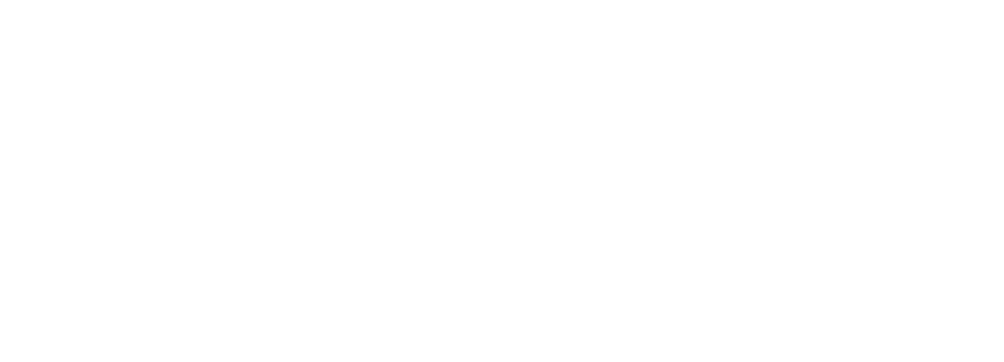
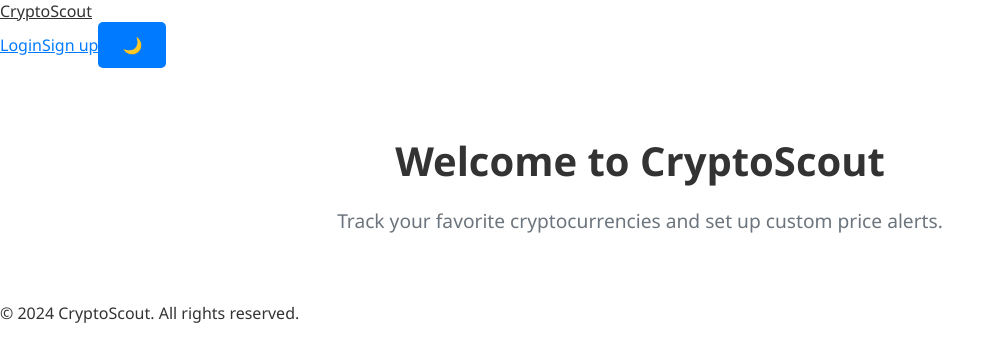
Before and after one commit to ChndrshP/cryptoScout, a React (Vite) app in the folder frontend/: page /home in a window 1280 px wide. Before the commit this address had no page. Shown: the top 362 px of the page, without its empty margins (0-1004 px from the left). Built offline with nearby package versions, Linux system fonts and the light colour scheme.

Commit message:
Refactor routing in App.jsx to include MainLayout and HomePage components

```diff
--- a/frontend/src/App.jsx
+++ b/frontend/src/App.jsx
@@ -9,6 +9,8 @@
 import EnterOtpPage from './pages/EnterOtpPage';
 import ForgotPasswordPage from './pages/ForgotPasswordPage';
 import ResetPasswordPage from './pages/ResetPasswordPage';
+import MainLayout from './layouts/MainLayout';
+import HomePage from './pages/Home';
 
 const App = () => {
   return (
@@ -22,8 +24,8 @@
             <Route path="/enter-otp" element={<AuthLayout> <EnterOtpPage/> </AuthLayout>}/>
             <Route path="/forgot-password" element={<AuthLayout> <ForgotPasswordPage/> </AuthLayout>}/>
             <Route path="/reset-password/:token" element={<AuthLayout><ResetPasswordPage /></AuthLayout>} />
-            {/*<Route path="/home" element={<MainLayout> <HomePage/> </MainLayout>}/>
-            <Route path="/alert" element={<MainLayout> <AlertPage/> </MainLayout>}/> */}
+            <Route path="/home" element={<MainLayout> <HomePage/> </MainLayout>}/>
+            {/*<Route path="/alert" element={<MainLayout> <AlertPage/> </MainLayout>}/> */}
           </Routes>
         </Router>
       </AuthProvider>
--- a/frontend/src/components/Header.jsx
+++ b/frontend/src/components/Header.jsx
@@ -1,7 +1,7 @@
 import React, {useContext} from "react";
 import {Link} from "react-router-dom";
-import {ThemeContext} from "../contexts/ThemeContext";
-import {AuthContext} from "../contexts/AuthContext";
+import {ThemeContext} from "../context/ThemeContext";
+import {AuthContext} from "../context/AuthContext";
 import Button from '../components/Button';
 
 const Header = () => {
--- a/frontend/src/layouts/MainLayout.jsx
+++ b/frontend/src/layouts/MainLayout.jsx
@@ -1,4 +1,6 @@
 import React from "react";
+import Header from "../components/Header";
+import Footer from "../components/Footer";
 
 const MainLayout = ({ children }) => {
     return(
--- /dev/null
+++ b/frontend/src/pages/Home.jsx
@@ -0,0 +1,13 @@
+import React from 'react';
+import '../styles/HomePage.css';
+
+const HomePage = () => {
+    return (
+        <div className="home-page">
+            <h2>Welcome to CryptoScout</h2>
+            <p>Track your favorite cryptocurrencies and set up custom price alerts.</p>
+        </div>
+    );
+};
+
+export default HomePage;
--- /dev/null
+++ b/frontend/src/styles/HomePage.css
@@ -0,0 +1,15 @@
+.home-page {
+    text-align: center;
+    padding: 2rem;
+}
+
+.home-page h2 {
+    font-size: 2.5rem;
+    color: var(--text-color);
+    margin-bottom: 1rem;
+}
+
+.home-page p {
+    font-size: 1.2rem;
+    color: var(--secondary-color);
+}
```
